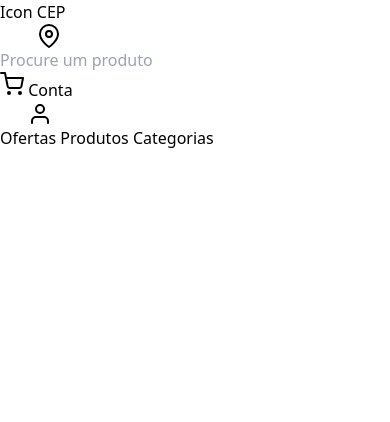
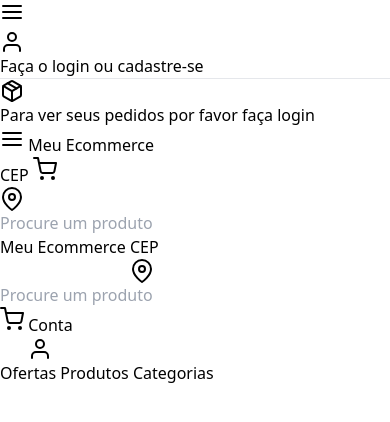
Before and after one commit to BrunoVieiraBarbosa/ecommerce, a Django app: page / in a window 390 px wide. Shown: the top 422 px of the page. Run offline with Django 4.2, Linux system fonts and the light colour scheme; style sheets or scripts are compiled from the project's sources.

Commit message:
Adiciona uma parte da responsividade do menu

```diff
--- /dev/null
+++ b/ecommerce/core/static/core/js/menu.js
@@ -0,0 +1,10 @@
+let sideMenu = false;
+
+function showMenu() {
+    sideMenu = !sideMenu
+    if (sideMenu) {
+        document.getElementById('side-menu').classList.replace('-left-full', 'left-0')
+    } else {
+        document.getElementById('side-menu').classList.replace('left-0', '-left-full')
+    }
+}
--- a/ecommerce/core/templates/core/base/base.html
+++ b/ecommerce/core/templates/core/base/base.html
@@ -5,8 +5,11 @@
     <meta charset="UTF-8">
     <meta name="viewport" content="width=device-width, initial-scale=1.0">
     <link href="{% static 'core/css/output.css' %}" rel="stylesheet">
-    {% block head %}
-    {% endblock %}
+
+    {% block head %}{% endblock %}
+    {% block js %}{% endblock %}
+
+    <script src="{% static 'core/js/menu.js' %}"></script>
     <title>{% block title %}{% endblock %}</title>
 </head>
 <body>
--- a/ecommerce/core/templates/core/base/menu.html
+++ b/ecommerce/core/templates/core/base/menu.html
@@ -1,10 +1,92 @@
 {% load static %}
 <header class="flex justify-center font-primary">
-    <div class="flex-col-all-center max-sm:w-full w-6/12 gap-y-1 p-2">
-        <div class="max-sm:flex-col-all-center max-sm:gap-y-2 w-full flex-all-between gap-x-3">
-            <div class="flex gap-x-3">
-                <span class="menu-button">Icon</span>
-                <button class="menu-button">
+    <div id="side-menu" class="absolute -left-full top-2 p-2 rounded-se-lg rounded-ee-lg transition-all duration-300 ease-in-out bg-zinc-100">
+        <div class="absolute -right-1 top-0 translate-x-full">
+            <button onclick="showMenu()" class="border rounded-lg p-1 bg-white">
+                <svg xmlns="http://www.w3.org/2000/svg" width="24" height="24" viewBox="0 0 24 24" fill="none" stroke="currentColor"
+                    stroke-width="2" stroke-linecap="round" stroke-linejoin="round" class="feather feather-menu">
+                    <line x1="3" y1="12" x2="21" y2="12"></line>
+                    <line x1="3" y1="6" x2="21" y2="6"></line>
+                    <line x1="3" y1="18" x2="21" y2="18"></line>
+                </svg>
+            </button>
+        </div>
+        <!-- Não logado -->
+        <div class="flex flex-col">
+            <div class="flex items-center gap-x-2">
+                <a href="#">
+                    <svg xmlns="http://www.w3.org/2000/svg" width="24" height="24" viewBox="0 0 24 24" fill="none" stroke="currentColor"
+                        stroke-width="2" stroke-linecap="round" stroke-linejoin="round" class="feather feather-user">
+                        <path d="M20 21v-2a4 4 0 0 0-4-4H8a4 4 0 0 0-4 4v2"></path>
+                        <circle cx="12" cy="7" r="4"></circle>
+                    </svg>
+                </a>
+                <span class="text-xs">
+                    Faça o <a href="#" class="text-blue-300 font-bold">login</a> ou
+                    <a href="#" class="text-blue-300 font-bold">cadastre-se</a>
+                </span>
+            </div>
+            <div class="mt-5">
+                <hr class="mb-1">
+                <div class="flex justify-start items-center">
+                    <svg xmlns="http://www.w3.org/2000/svg" width="24" height="24" viewBox="0 0 24 24" fill="none" stroke="currentColor"
+                        stroke-width="2" stroke-linecap="round" stroke-linejoin="round" class="feather feather-package">
+                        <line x1="16.5" y1="9.4" x2="7.5" y2="4.21"></line>
+                        <path
+                            d="M21 16V8a2 2 0 0 0-1-1.73l-7-4a2 2 0 0 0-2 0l-7 4A2 2 0 0 0 3 8v8a2 2 0 0 0 1 1.73l7 4a2 2 0 0 0 2 0l7-4A2 2 0 0 0 21 16z">
+                        </path>
+                        <polyline points="3.27 6.96 12 12.01 20.73 6.96"></polyline>
+                        <line x1="12" y1="22.08" x2="12" y2="12"></line>
+                    </svg>
+                    <span class="text-xs">
+                        Para ver seus pedidos por favor faça login
+                    </span>
+                </div>
+            </div>
+        </div>
+    </div>
+    <div class="flex-col-all-center w-1/2 max-xl:w-full gap-y-1 p-2">
+        <div class="flex-col-all-center gap-y-2 w-full flex-all-between gap-x-3">
+            <div class="hidden max-sm:flex max-sm:flex-col gap-2 w-full">
+                <div class="flex justify-between">
+                    <button onclick="showMenu()" class="border rounded-lg p-1 bg-white">
+                        <svg xmlns="http://www.w3.org/2000/svg" width="24" height="24" viewBox="0 0 24 24" fill="none" stroke="currentColor"
+                            stroke-width="2" stroke-linecap="round" stroke-linejoin="round" class="feather feather-menu">
+                            <line x1="3" y1="12" x2="21" y2="12"></line>
+                            <line x1="3" y1="6" x2="21" y2="6"></line>
+                            <line x1="3" y1="18" x2="21" y2="18"></line>
+                        </svg>
+                    </button>
+                    <button class="font-sans text-lg font-semibold">Meu Ecommerce</button>
+                    <div class="flex gap-x-3">
+                        <button>
+                            <div class="flex gap-x-1">
+                                <span class="font-semibold">CEP</span>
+                                <svg xmlns="http://www.w3.org/2000/svg" width="24" height="24" viewBox="0 0 24 24" fill="none" stroke="currentColor"
+                                    stroke-width="2" stroke-linecap="round" stroke-linejoin="round" class="feather feather-map-pin">
+                                    <path d="M21 10c0 7-9 13-9 13s-9-6-9-13a9 9 0 0 1 18 0z"></path>
+                                    <circle cx="12" cy="10" r="3"></circle>
+                                </svg>
+                            </div>
+                        </button>
+                        <button>
+                            <svg xmlns="http://www.w3.org/2000/svg" width="24" height="24" viewBox="0 0 24 24" fill="none" stroke="currentColor"
+                                stroke-width="2" stroke-linecap="round" stroke-linejoin="round" class="feather feather-shopping-cart">
+                                <circle cx="9" cy="21" r="1"></circle>
+                                <circle cx="20" cy="21" r="1"></circle>
+                                <path d="M1 1h4l2.68 13.39a2 2 0 0 0 2 1.61h9.72a2 2 0 0 0 2-1.61L23 6H6"></path>
+                            </svg>
+                        </button>
+                    </div>
+                </div>
+                <form action="." method="get" class="w-full">
+                    <input type="text" name="" id="" placeholder="Procure um produto"
+                    class="rounded-lg border border-black/20 w-full p-2 px-3">
+                </form>
+            </div>
+            <div class="max-sm:hidden flex w-full gap-x-4">
+                <button class="menu-link-a text-lg font-semibold whitespace-nowrap">Meu Ecommerce</button>
+                <button class="menu-link-a">
                     <div class="flex gap-x-1">
                         <span class="font-semibold">CEP</span>
                         <svg xmlns="http://www.w3.org/2000/svg" width="24" height="24" viewBox="0 0 24 24" fill="none" stroke="currentColor"
@@ -14,20 +96,11 @@
                         </svg>
                     </div>
                 </button>
-            </div>
-            <form action="." method="get" class="w-full">
-                <input type="text" name="" id="" placeholder="Procure um produto"
-                class="rounded-lg border border-black/20 w-full p-2 px-3">
-            </form>
-            <div class="flex gap-x-3">
-                <!-- <button class="menu-button">
-                    <svg xmlns="http://www.w3.org/2000/svg" width="24" height="24" viewBox="0 0 24 24" fill="none" stroke="currentColor"
-                        stroke-width="2" stroke-linecap="round" stroke-linejoin="round" class="feather feather-search">
-                        <circle cx="11" cy="11" r="8"></circle>
-                        <line x1="21" y1="21" x2="16.65" y2="16.65"></line>
-                    </svg>
-                </button> -->
-                <button class="menu-button">
+                <form action="." method="get" class="w-full">
+                    <input type="text" name="" id="" placeholder="Procure um produto"
+                    class="rounded-lg border border-black/20 w-full p-2 px-3">
+                </form>
+                <button class="menu-link-a">
                     <svg xmlns="http://www.w3.org/2000/svg" width="24" height="24" viewBox="0 0 24 24" fill="none" stroke="currentColor"
                         stroke-width="2" stroke-linecap="round" stroke-linejoin="round" class="feather feather-shopping-cart">
                         <circle cx="9" cy="21" r="1"></circle>
@@ -35,7 +108,7 @@
                         <path d="M1 1h4l2.68 13.39a2 2 0 0 0 2 1.61h9.72a2 2 0 0 0 2-1.61L23 6H6"></path>
                     </svg>
                 </button>
-                <button class="menu-button">
+                <button class="menu-link-a">
                     <div class="flex gap-x-1">
                         <span class="font-semibold">Conta</span>
                         <svg xmlns="http://www.w3.org/2000/svg" width="24" height="24" viewBox="0 0 24 24" fill="none" stroke="currentColor"
```
